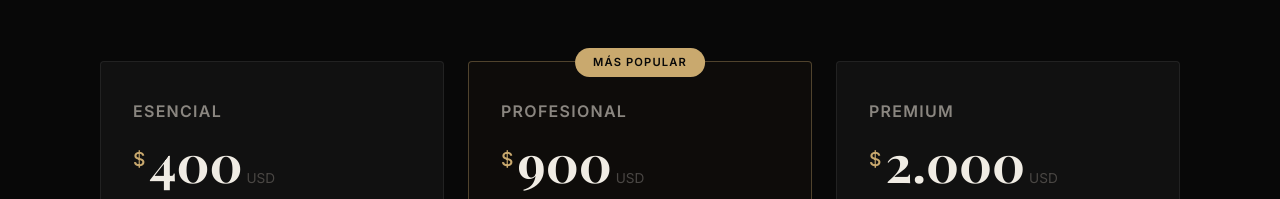
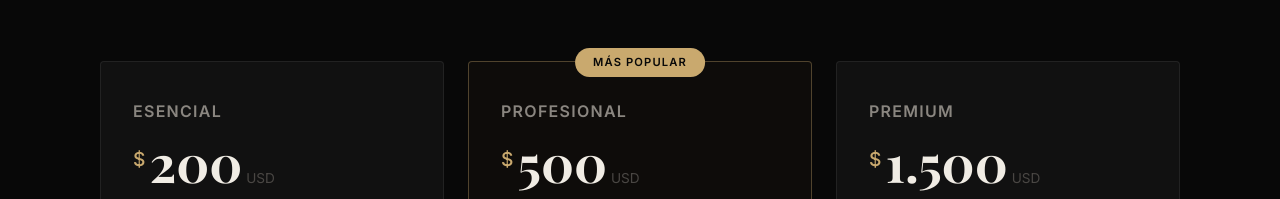
Before and after one commit to pipebond/portafolio, a website: page index.html in a window 1280 px wide. Shown: the part 4228-4427 px from the top of the page. Drawn offline with nearby package versions, Linux system fonts and the light colour scheme; a web font is replaced by a local one.

Commit message:
Actualizar precios: 200 / 500 / 1500 USD

```diff
--- a/index.html
+++ b/index.html
@@ -393,7 +393,7 @@
             <h3 class="plan-name">Esencial</h3>
             <div class="plan-price">
               <span class="price-currency">$</span>
-              <span class="price-amount">400</span>
+              <span class="price-amount">200</span>
               <span class="price-period">USD</span>
             </div>
             <p class="plan-desc">Ideal para negocios que dan sus primeros pasos online.</p>
@@ -417,7 +417,7 @@
             <h3 class="plan-name">Profesional</h3>
             <div class="plan-price">
               <span class="price-currency">$</span>
-              <span class="price-amount">900</span>
+              <span class="price-amount">500</span>
               <span class="price-period">USD</span>
             </div>
             <p class="plan-desc">Para empresas que necesitan una presencia digital sólida.</p>
@@ -440,7 +440,7 @@
             <h3 class="plan-name">Premium</h3>
             <div class="plan-price">
               <span class="price-currency">$</span>
-              <span class="price-amount">2.000</span>
+              <span class="price-amount">1.500</span>
               <span class="price-period">USD</span>
             </div>
             <p class="plan-desc">Solución completa para negocios con necesidades avanzadas.</p>
```
